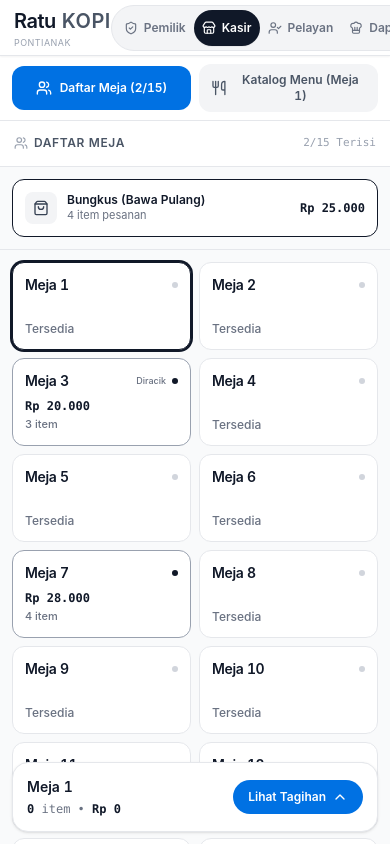
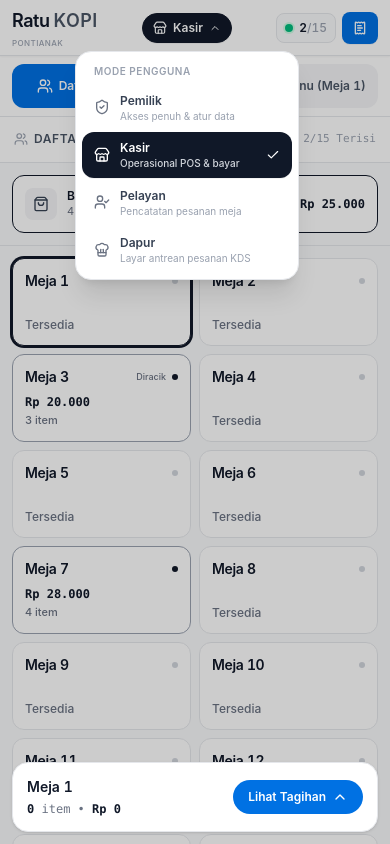
Before and after one commit to WageFolabessy/pos-warkop, a Next.js app: page / in a window 390 px wide. Both pictures are taken after a click on the button "Kasir". Built offline with nearby package versions, Linux system fonts and the light colour scheme.

Commit message:
feat: enhance role switcher UI with dropdown for mobile and improve button styles

```diff
--- a/app/page.tsx
+++ b/app/page.tsx
@@ -163,27 +163,29 @@
             <button
               id="tab-mobile-tables"
               onClick={() => setMobileTab('tables')}
-              className={`flex-1 flex items-center justify-center gap-2 py-2 px-3 rounded-xl font-semibold text-xs transition-colors cursor-pointer min-h-11 ${
+              className={`flex-1 min-w-0 flex items-center justify-center gap-1.5 sm:gap-2 py-2 px-2.5 sm:px-3 rounded-xl font-semibold text-xs transition-colors cursor-pointer min-h-11 ${
                 mobileTab === 'tables'
                   ? 'bg-[#0071e3] text-white'
                   : 'bg-gray-100 text-gray-600 hover:text-gray-900'
               }`}
             >
-              <Users className="w-4 h-4" />
-              <span>Daftar Meja ({tables.filter((t) => !t.isTakeaway && t.status === 'belum_lunas').length}/15)</span>
+              <Users className="w-4 h-4 shrink-0" />
+              <span className="truncate">Daftar Meja ({tables.filter((t) => !t.isTakeaway && t.status === 'belum_lunas').length}/15)</span>
             </button>
 
             <button
               id="tab-mobile-menu"
               onClick={() => setMobileTab('menu')}
-              className={`flex-1 flex items-center justify-center gap-2 py-2 px-3 rounded-xl font-semibold text-xs transition-colors cursor-pointer min-h-11 ${
+              className={`flex-1 min-w-0 flex items-center justify-center gap-1.5 sm:gap-2 py-2 px-2.5 sm:px-3 rounded-xl font-semibold text-xs transition-colors cursor-pointer min-h-11 ${
                 mobileTab === 'menu'
                   ? 'bg-[#0071e3] text-white'
                   : 'bg-gray-100 text-gray-600 hover:text-gray-900'
               }`}
             >
-              <Utensils className="w-4 h-4" />
-              <span>Katalog Menu ({activeTable?.label || 'Meja'})</span>
+              <Utensils className="w-4 h-4 shrink-0" />
+              <span className="truncate">
+                Katalog Menu ({activeTable?.isTakeaway ? 'Bungkus' : (activeTable?.label || 'Meja')})
+              </span>
             </button>
           </div>
 
--- a/components/TopBar.tsx
+++ b/components/TopBar.tsx
@@ -1,7 +1,16 @@
 'use client';
 
-import React, { useSyncExternalStore } from 'react';
-import { ReceiptText, Clock, Store, UserCheck, ShieldCheck, ChefHat } from 'lucide-react';
+import React, { useSyncExternalStore, useState, useEffect, useRef } from 'react';
+import {
+  ReceiptText,
+  Clock,
+  Store,
+  UserCheck,
+  ShieldCheck,
+  ChefHat,
+  ChevronDown,
+  Check,
+} from 'lucide-react';
 import { formatIndonesianDateTime } from '@/lib/formatters';
 import { UserRole } from '@/types/pos';
 
@@ -12,6 +21,37 @@
   onRoleChange: (role: UserRole) => void;
   onOpenRekap: () => void;
 }
+
+const ROLES = [
+  {
+    id: 'owner' as const,
+    label: 'Pemilik',
+    desc: 'Akses penuh & atur data',
+    icon: ShieldCheck,
+    title: 'Beralih ke Mode Pemilik (Akses Penuh & Atur Ulang Data)',
+  },
+  {
+    id: 'kasir' as const,
+    label: 'Kasir',
+    desc: 'Operasional POS & bayar',
+    icon: Store,
+    title: 'Beralih ke Mode Kasir (Operasional POS & Pembayaran)',
+  },
+  {
+    id: 'pelayan' as const,
+    label: 'Pelayan',
+    desc: 'Pencatatan pesanan meja',
+    icon: UserCheck,
+    title: 'Beralih ke Mode Pelayan (Pencatatan Pesanan)',
+  },
+  {
+    id: 'dapur' as const,
+    label: 'Dapur',
+    desc: 'Layar antrean pesanan KDS',
+    icon: ChefHat,
+    title: 'Beralih ke Mode Dapur (Layar Antrean KDS)',
+  },
+] as const;
 
 function subscribeToClock(callback: () => void) {
   const interval = setInterval(callback, 1000);
@@ -33,88 +73,155 @@
   onRoleChange,
   onOpenRekap,
 }) => {
+  const [isRoleDropdownOpen, setIsRoleDropdownOpen] = useState(false);
+  const dropdownRef = useRef<HTMLDivElement>(null);
+
   const currentDateTime = useSyncExternalStore(
     subscribeToClock,
     getClockSnapshot,
     getServerClockSnapshot
   );
 
+  // Close dropdown on click outside or escape key
+  useEffect(() => {
+    if (!isRoleDropdownOpen) return;
+
+    const handleKeyDown = (e: KeyboardEvent) => {
+      if (e.key === 'Escape') {
+        setIsRoleDropdownOpen(false);
+      }
+    };
+
+    const handleClickOutside = (e: MouseEvent) => {
+      if (dropdownRef.current && !dropdownRef.current.contains(e.target as Node)) {
+        setIsRoleDropdownOpen(false);
+      }
+    };
+
+    window.addEventListener('keydown', handleKeyDown);
+    document.addEventListener('mousedown', handleClickOutside);
+    return () => {
+      window.removeEventListener('keydown', handleKeyDown);
+      document.removeEventListener('mousedown', handleClickOutside);
+    };
+  }, [isRoleDropdownOpen]);
+
+  const activeRole = ROLES.find((r) => r.id === currentRole) || ROLES[1];
+  const ActiveIcon = activeRole.icon;
+
   return (
-    <header className="no-print h-14 lg:h-16 w-full bg-white text-gray-900 px-3.5 sm:px-6 flex items-center justify-between border-b border-gray-200 z-20 select-none shadow-xs">
-      {/* Commercial Minimalist Brand Identity */}
-      <div className="flex items-center gap-3">
+    <header className="no-print h-14 lg:h-16 w-full bg-white text-gray-900 px-3 sm:px-6 flex items-center justify-between border-b border-gray-200 z-30 select-none shadow-xs relative">
+      {/* Brand Identity */}
+      <div className="flex items-center gap-3 shrink-0">
         <div className="flex flex-col">
-          <div className="flex items-baseline gap-1.5 leading-none">
-            <span className="font-semibold text-xl text-gray-900 tracking-tight">
+          <div className="flex items-baseline gap-1 sm:gap-1.5 leading-none">
+            <span className="font-semibold text-lg sm:text-xl text-gray-900 tracking-tight">
               Ratu
             </span>
-            <span className="font-semibold text-xl text-gray-600 tracking-wide">
+            <span className="font-semibold text-lg sm:text-xl text-gray-600 tracking-wide">
               KOPI
             </span>
           </div>
-          <span className="text-[9px] sm:text-[10px] text-xs text-gray-400 tracking-wider uppercase mt-0.5">
+          <span className="text-[8px] sm:text-[10px] text-gray-400 tracking-wider uppercase mt-0.5 font-medium">
             PONTIANAK
           </span>
         </div>
       </div>
 
-      {/* Role Switcher: [Owner] / [Kasir] / [Pelayan] / [Dapur] */}
-      <div className="flex items-center bg-gray-100 p-1 rounded-full border border-gray-200">
+      {/* Desktop Role Switcher: [Owner] / [Kasir] / [Pelayan] / [Dapur] */}
+      <div className="hidden md:flex items-center bg-gray-100 p-1 rounded-full border border-gray-200">
+        {ROLES.map((role) => {
+          const Icon = role.icon;
+          const isSelected = currentRole === role.id;
+          return (
             <button
-          id="btn-role-owner"
-          onClick={() => onRoleChange('owner')}
-          className={`px-2 sm:px-3 py-1.5 rounded-full text-xs font-semibold transition-all cursor-pointer flex items-center gap-1.5 min-h-9 ${
-            currentRole === 'owner'
+              key={role.id}
+              id={`btn-role-${role.id}`}
+              onClick={() => onRoleChange(role.id)}
+              className={`px-2.5 lg:px-3 py-1.5 rounded-full text-xs font-semibold transition-all cursor-pointer flex items-center gap-1.5 min-h-9 ${
+                isSelected
                   ? 'bg-gray-900 text-white shadow-2xs'
                   : 'text-gray-500 hover:text-gray-700'
               }`}
-          title="Beralih ke Mode Pemilik (Akses Penuh & Atur Ulang Data)"
+              title={role.title}
             >
-          <ShieldCheck className="w-3.5 h-3.5" />
-          <span>Pemilik</span>
+              <Icon className="w-3.5 h-3.5 shrink-0" />
+              <span>{role.label}</span>
+            </button>
+          );
+        })}
+      </div>
+
+      {/* Mobile Role Switcher Dropdown (Small Screens) */}
+      <div className="relative md:hidden shrink-0" ref={dropdownRef}>
+        <button
+          id="btn-mobile-role-selector"
+          type="button"
+          onClick={() => setIsRoleDropdownOpen((prev) => !prev)}
+          className={`flex items-center gap-1.5 px-2.5 py-1.5 rounded-full text-xs font-semibold transition-all cursor-pointer border ${
+            isRoleDropdownOpen
+              ? 'bg-gray-900 text-white border-gray-900 shadow-2xs'
+              : 'bg-gray-100 text-gray-800 border-gray-200 hover:bg-gray-200/80 active:bg-gray-200'
+          }`}
+          aria-haspopup="true"
+          aria-expanded={isRoleDropdownOpen}
+          title="Beralih peran / mode kerja"
+        >
+          <ActiveIcon className={`w-3.5 h-3.5 shrink-0 ${isRoleDropdownOpen ? 'text-white' : 'text-gray-700'}`} />
+          <span>{activeRole.label}</span>
+          <ChevronDown
+            className={`w-3 h-3 transition-transform duration-200 ${
+              isRoleDropdownOpen ? 'rotate-180 text-white' : 'text-gray-500'
+            }`}
+          />
         </button>
 
+        {isRoleDropdownOpen && (
+          <>
+            {/* Transparent backdrop for mobile dismiss */}
+            <div
+              className="fixed inset-0 z-40 bg-black/20 backdrop-blur-2xs"
+              onClick={() => setIsRoleDropdownOpen(false)}
+            />
+            <div className="absolute left-1/2 -translate-x-1/2 top-full mt-2 w-56 sm:w-64 bg-white rounded-2xl shadow-xl border border-gray-200 p-1.5 z-50 animate-in fade-in zoom-in-95 duration-150">
+              <div className="px-3 py-1.5 text-[10px] font-semibold text-gray-400 uppercase tracking-wider">
+                Mode Pengguna
+              </div>
+              <div className="space-y-0.5">
+                {ROLES.map((role) => {
+                  const Icon = role.icon;
+                  const isSelected = currentRole === role.id;
+                  return (
                     <button
-          id="btn-role-kasir"
-          onClick={() => onRoleChange('kasir')}
-          className={`px-2 sm:px-3 py-1.5 rounded-full text-xs font-semibold transition-all cursor-pointer flex items-center gap-1.5 min-h-9 ${
-            currentRole === 'kasir'
-              ? 'bg-gray-900 text-white shadow-2xs'
-              : 'text-gray-500 hover:text-gray-700'
+                      key={role.id}
+                      id={`mobile-btn-role-${role.id}`}
+                      onClick={() => {
+                        onRoleChange(role.id);
+                        setIsRoleDropdownOpen(false);
+                      }}
+                      className={`w-full flex items-center justify-between px-3 py-2 rounded-xl text-xs transition-colors cursor-pointer text-left ${
+                        isSelected
+                          ? 'bg-gray-900 text-white font-medium shadow-2xs'
+                          : 'text-gray-700 hover:bg-gray-100 active:bg-gray-100'
                       }`}
-          title="Beralih ke Mode Kasir (Operasional POS & Pembayaran)"
                     >
-          <Store className="w-3.5 h-3.5" />
-          <span>Kasir</span>
+                      <div className="flex items-center gap-2.5">
+                        <Icon className={`w-4 h-4 shrink-0 ${isSelected ? 'text-white' : 'text-gray-500'}`} />
+                        <div>
+                          <div className="font-semibold leading-tight">{role.label}</div>
+                          <div className={`text-[10px] leading-tight mt-0.5 ${isSelected ? 'text-gray-300' : 'text-gray-400'}`}>
+                            {role.desc}
+                          </div>
+                        </div>
+                      </div>
+                      {isSelected && <Check className="w-3.5 h-3.5 text-white shrink-0 ml-2" />}
                     </button>
-
-        <button
-          id="btn-role-pelayan"
-          onClick={() => onRoleChange('pelayan')}
-          className={`px-2 sm:px-3 py-1.5 rounded-full text-xs font-semibold transition-all cursor-pointer flex items-center gap-1.5 min-h-9 ${
-            currentRole === 'pelayan'
-              ? 'bg-gray-900 text-white shadow-2xs'
-              : 'text-gray-500 hover:text-gray-700'
-          }`}
-          title="Beralih ke Mode Pelayan (Pencatatan Pesanan)"
-        >
-          <UserCheck className="w-3.5 h-3.5" />
-          <span>Pelayan</span>
-        </button>
-
-        <button
-          id="btn-role-dapur"
-          onClick={() => onRoleChange('dapur')}
-          className={`px-2 sm:px-3 py-1.5 rounded-full text-xs font-semibold transition-all cursor-pointer flex items-center gap-1.5 min-h-9 ${
-            currentRole === 'dapur'
-              ? 'bg-gray-900 text-white shadow-2xs'
-              : 'text-gray-500 hover:text-gray-700'
-          }`}
-          title="Beralih ke Mode Dapur (Layar Antrean KDS)"
-        >
-          <ChefHat className="w-3.5 h-3.5" />
-          <span>Dapur</span>
-        </button>
+                  );
+                })}
+              </div>
+            </div>
+          </>
+        )}
       </div>
 
       {/* Center: Live Indonesian Clock (Desktop/Landscape only) */}
@@ -126,19 +233,23 @@
       </div>
 
       {/* Right Controls: Table Occupancy & Rekap Kas */}
-      <div className="flex items-center gap-2 sm:gap-3">
+      <div className="flex items-center gap-1.5 sm:gap-2.5 shrink-0">
         {/* Compact Occupancy Badge */}
-        <div className="flex items-center gap-2 bg-gray-50 border border-gray-200 px-3 py-1.5 rounded-lg text-xs">
+        <div
+          className="flex items-center gap-1.5 sm:gap-2 bg-gray-50 border border-gray-200 px-2 sm:px-3 py-1.5 rounded-lg text-xs"
+          title={`${occupiedCount} dari ${totalTables} meja sedang terisi`}
+        >
           <span
-            className={`w-2 h-2 rounded-full ${
+            className={`w-2 h-2 rounded-full shrink-0 ${
               occupiedCount > 0
-                ? 'bg-gray-900'
+                ? 'bg-emerald-500 ring-2 ring-emerald-100'
                 : 'bg-gray-300'
             }`}
           />
-          <span className="font-medium text-gray-600 text-xs tabular-nums">
+          <span className="font-medium text-gray-600 text-xs tabular-nums whitespace-nowrap">
             <strong className="text-gray-900 font-semibold">{occupiedCount}</strong>
-            <span className="text-gray-400">/{totalTables}</span> Meja
+            <span className="text-gray-400">/{totalTables}</span>
+            <span className="hidden sm:inline text-gray-500 ml-1">Meja</span>
           </span>
         </div>
 
@@ -147,10 +258,10 @@
           <button
             id="btn-rekap-kas"
             onClick={onOpenRekap}
-            className="flex items-center justify-center gap-1.5 bg-[#0071e3] hover:bg-[#0077ED] active:bg-[#0077ED] text-white border border-transparent min-h-10 px-3.5 py-2 rounded-xl text-xs sm:text-sm font-semibold transition-colors cursor-pointer"
+            className="flex items-center justify-center gap-1.5 bg-[#0071e3] hover:bg-[#0077ED] active:bg-[#0062c4] text-white border border-transparent h-8 sm:h-9 px-2.5 sm:px-3.5 rounded-lg sm:rounded-xl text-xs font-semibold transition-colors cursor-pointer shadow-2xs shrink-0"
             title="Buka Laporan Rekap Kas Penjualan Hari Ini"
           >
-            <ReceiptText className="w-4 h-4 text-white stroke-[2]" />
+            <ReceiptText className="w-3.5 h-3.5 sm:w-4 sm:h-4 text-white stroke-[2.2]" />
             <span className="hidden sm:inline">Rekap Kas</span>
           </button>
         )}
```
Lines whose indentation alone changed are shown as unchanged.
